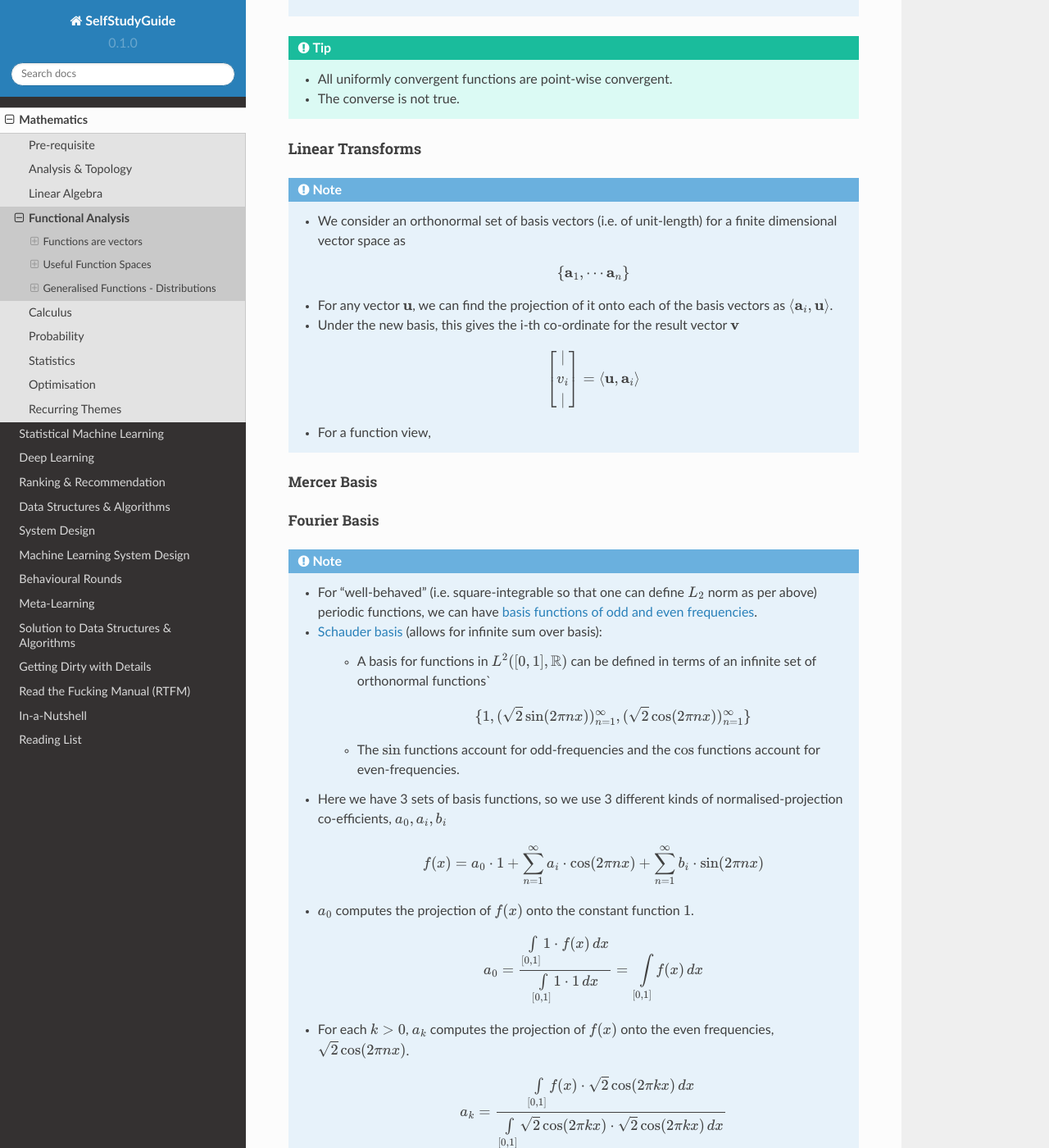
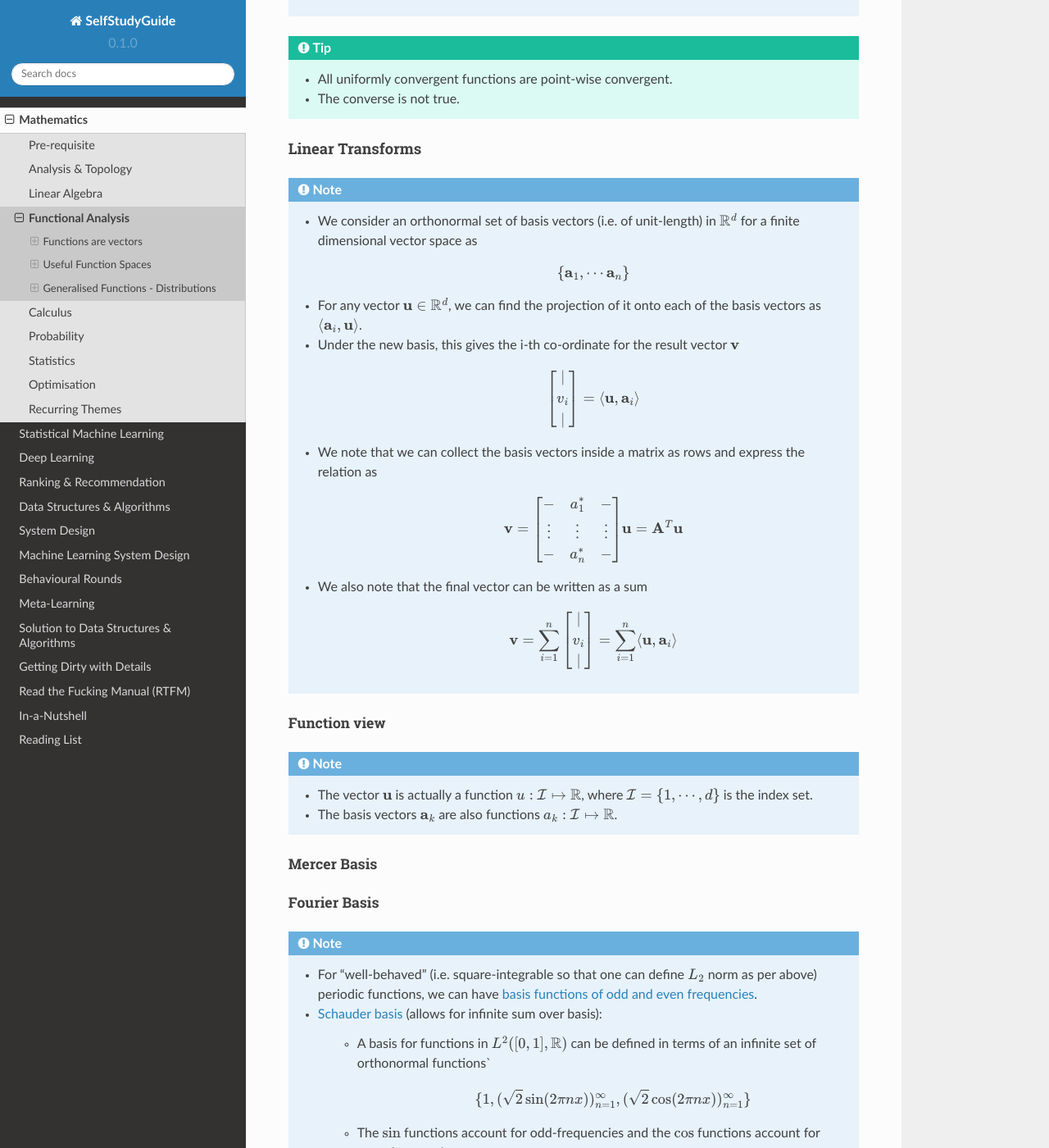
Before and after one commit to uselesstechjunks/leetcode, a Sphinx documentation site: the page built from docs/source/math/funan.rst, in a window 1280 px wide and 1400 px high, scrolled down 5421 px. Shown: the whole window at 82% size. Built offline with Sphinx 7.4.7 and the Read the Docs theme 2.0.0, drawn with Linux system fonts in a browser that asks for light colours.

Commit message:
Update funan.rst

```diff
--- a/docs/source/math/funan.rst
+++ b/docs/source/math/funan.rst
@@ -177,15 +177,26 @@ Uniform Convergence
 Linear Transforms
 --------------------------------------------------------------------------------
 .. note::
-	* We consider an orthonormal set of basis vectors (i.e. of unit-length) for a finite dimensional vector space as
+	* We consider an orthonormal set of basis vectors (i.e. of unit-length) in :math:`\mathbb{R}^d` for a finite dimensional vector space as
 
 		.. math:: \{\mathbf{a}_1,\cdots\mathbf{a}_n\}
 
-	* For any vector :math:`\mathbf{u}`, we can find the projection of it onto each of the basis vectors as :math:`\langle\mathbf{a}_i,\mathbf{u}\rangle`.
+	* For any vector :math:`\mathbf{u}\in\mathbb{R}^d`, we can find the projection of it onto each of the basis vectors as :math:`\langle\mathbf{a}_i,\mathbf{u}\rangle`.
 	* Under the new basis, this gives the i-th co-ordinate for the result vector :math:`\mathbf{v}`
 
 		.. math:: \begin{bmatrix}|\\v_i\\|\end{bmatrix}=\langle\mathbf{u},\mathbf{a}_i\rangle
-	* For a function view,
+	* We note that we can collect the basis vectors inside a matrix as rows and express the relation as
+
+		.. math:: \mathbf{v}=\begin{bmatrix}-&a_1^*&-\\ \vdots&\vdots&\vdots\\ -&a_n^*&-\\\end{bmatrix}\mathbf{u}=\mathbf{A}^T\mathbf{u}
+	* We also note that the final vector can be written as a sum
+
+		.. math:: \mathbf{v}=\sum_{i=1}^n\begin{bmatrix}|\\v_i\\|\end{bmatrix}=\sum_{i=1}^n\langle\mathbf{u},\mathbf{a}_i\rangle
+
+Function view
+^^^^^^^^^^^^^^^^^^^^^^^^^^^^^^^^^^^^^^^^^^^^^^^^^^^^^^^^^^^^^^^^^^^^^^^^^^^^^^^^
+.. note::
+	* The vector :math:`\mathbf{u}` is actually a function :math:`u:\mathcal{I}\mapsto\mathbb{R}`, where :math:`\mathcal{I}=\{1,\cdots,d\}` is the index set.
+	* The basis vectors :math:`\mathbf{a}_k` are also functions :math:`a_k:\mathcal{I}\mapsto\mathbb{R}`.
 
 Mercer Basis
 ^^^^^^^^^^^^^^^^^^^^^^^^^^^^^^^^^^^^^^^^^^^^^^^^^^^^^^^^^^^^^^^^^^^^^^^^^^^^^^^^
```
